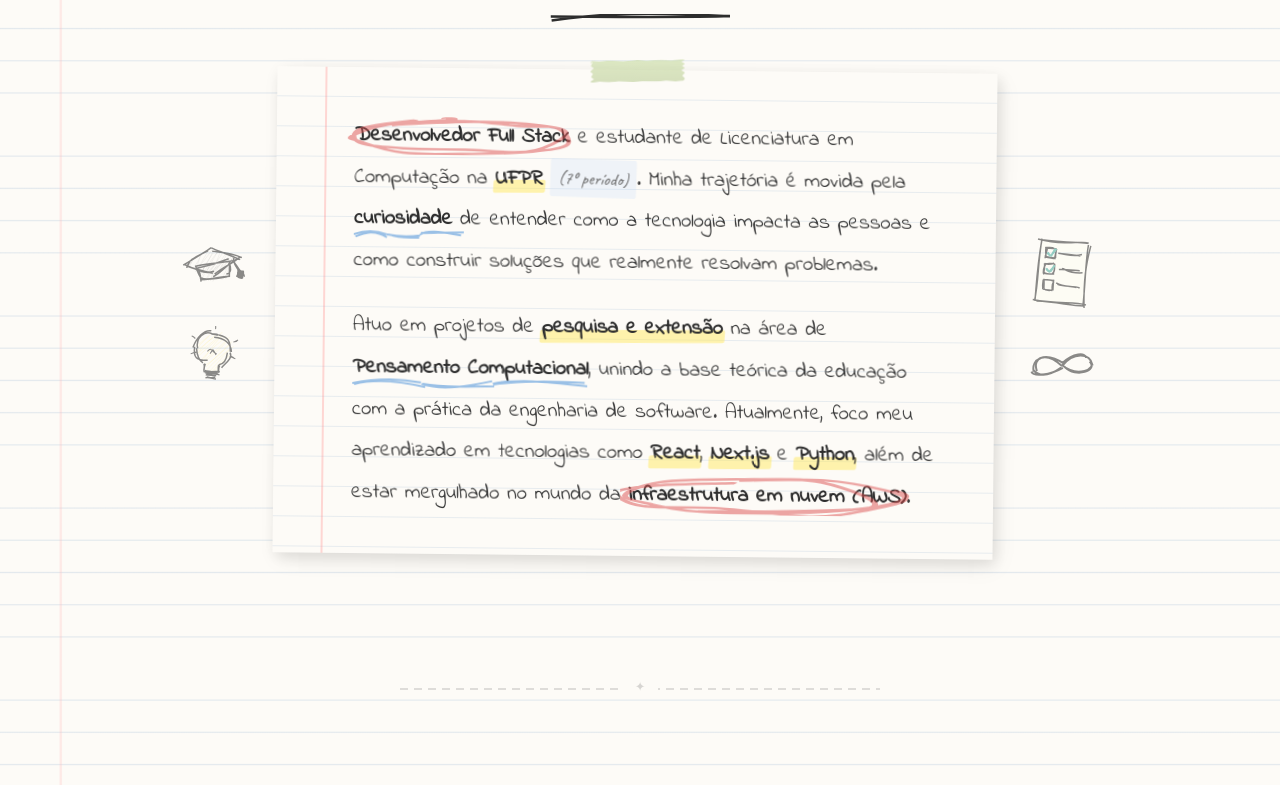
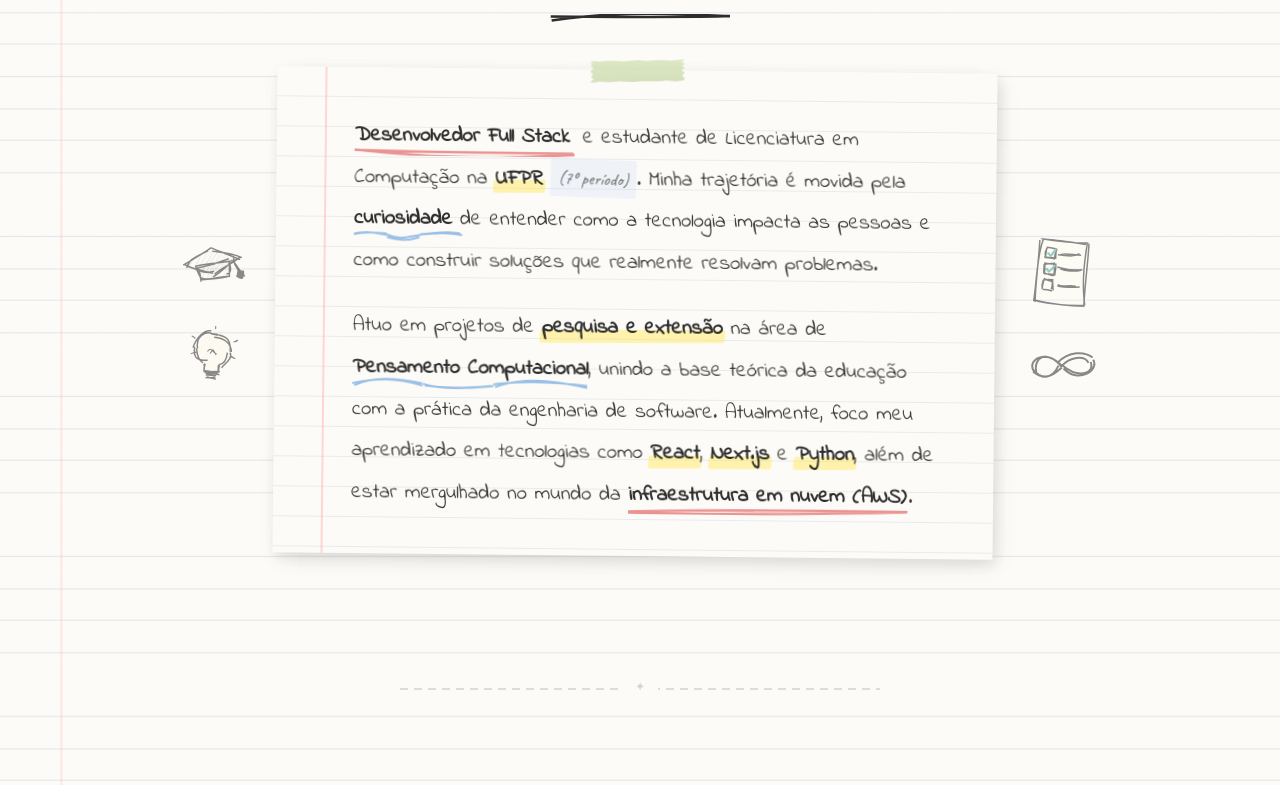
Before and after one commit to DaviZCoelho/Portfolio_Davi_Coelho, a Next.js app: page / in a window 1280 px wide. Shown: the part 955-1740 px from the top of the page. Built offline with nearby package versions, Linux system fonts and the light colour scheme.

Commit message:
Sublinhados vermelhos no lugar dos circulos, espacamento do Contato

```diff
--- a/src/app/globals.css
+++ b/src/app/globals.css
@@ -918,12 +918,15 @@
 }
 
 /* Circled words - hand-drawn circle around */
-.about-circled {
-  position: relative;
-  display: inline;
+.about-red-underlined {
+  position: relative;
+  display: inline-flex;
+  flex-direction: column;
+  align-items: flex-start;
   font-weight: 600;
   color: #2d2d2d;
   white-space: nowrap;
+  vertical-align: baseline;
 }
 
 /* Highlighted - highlighter marker effect */
@@ -1221,10 +1224,12 @@
 .contact-section {
   width: 100%;
   max-width: 900px;
-  padding: 4rem 2rem 3rem;
+  min-height: 85vh;
+  padding: 8rem 2rem 4rem;
   display: flex;
   flex-direction: column;
   align-items: center;
+  justify-content: center;
   scroll-margin-top: 90px;
 }
 
--- a/src/components/AboutSection.tsx
+++ b/src/components/AboutSection.tsx
@@ -119,7 +119,7 @@
   return <svg ref={svgRef} width={180} height={8} viewBox="0 0 180 8" className="about-title-underline" />;
 }
 
-function SketchCircle({ className }: { className?: string }) {
+function SketchRedUnderline({ width = 120 }: { width?: number }) {
   const svgRef = useRef<SVGSVGElement>(null);
 
   useEffect(() => {
@@ -127,24 +127,17 @@
     svgRef.current.innerHTML = '';
     const rc = rough.svg(svgRef.current);
     svgRef.current.appendChild(
-      rc.ellipse(50, 16, 96, 30, { stroke: 'rgba(220, 80, 80, 0.5)', strokeWidth: 2, roughness: 2.5, bowing: 1.5, fill: 'none' })
+      rc.line(0, 4, width, 4, { stroke: 'rgba(220, 80, 80, 0.6)', strokeWidth: 2.5, roughness: 2, bowing: 1.5 })
     );
-  }, []);
+  }, [width]);
 
   return (
     <svg
       ref={svgRef}
-      className={className}
-      viewBox="0 0 100 32"
-      preserveAspectRatio="none"
-      style={{
-        position: 'absolute',
-        top: '-4px',
-        left: '-8px',
-        width: 'calc(100% + 16px)',
-        height: 'calc(100% + 8px)',
-        pointerEvents: 'none',
-      }}
+      width={width}
+      height={8}
+      viewBox={`0 0 ${width} 8`}
+      style={{ display: 'block', marginTop: '-10px', pointerEvents: 'none' }}
     />
   );
 }
@@ -194,9 +187,9 @@
 
           {/* First paragraph */}
           <p className="about-text">
-            <span className="about-circled">
+            <span className="about-red-underlined">
               Desenvolvedor Full Stack
-              <SketchCircle />
+              <SketchRedUnderline width={220} />
             </span>{' '}
             e estudante de Licenciatura em Computação na{' '}
             <span className="about-highlighted">UFPR</span>{' '}
@@ -221,9 +214,9 @@
             <span className="about-highlighted">React</span>,{' '}
             <span className="about-highlighted">Next.js</span> e{' '}
             <span className="about-highlighted">Python</span>, além de estar mergulhado no mundo da{' '}
-            <span className="about-circled">
+            <span className="about-red-underlined">
               infraestrutura em nuvem (AWS)
-              <SketchCircle />
+              <SketchRedUnderline width={280} />
             </span>.
           </p>
         </div>
```
